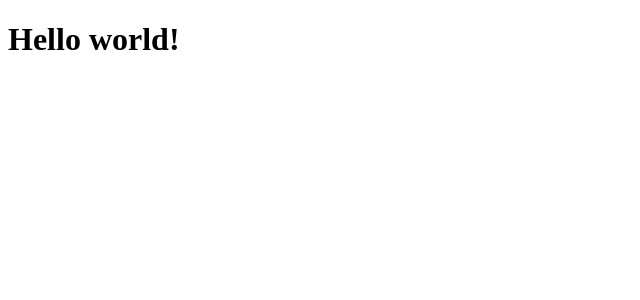
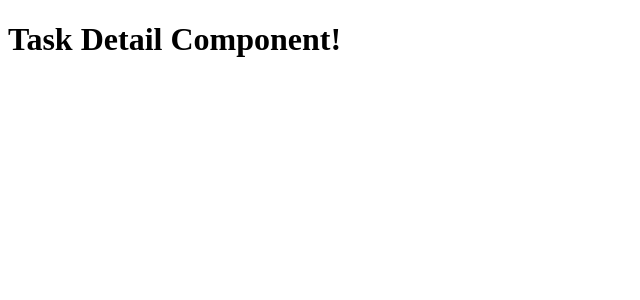
Before and after one commit to Brandddd/task-app-vue-typescript-frontend, a Vue app: page /tasks/1 in a window 1280 px wide. Shown: the top 300 px of the page, without its empty margins (0-640 px from the left). Built offline with nearby package versions, Linux system fonts and the light colour scheme.

Commit message:
feat/taskAppFrontend_V0.0.3: Router for the app created.

```diff
--- a/src/App.vue
+++ b/src/App.vue
@@ -1,4 +1,4 @@
-<template><h1>Hello world!</h1></template>
+<template><router-view /></template>
 
 <script lang="ts">
 import { defineComponent } from "vue";
--- a/src/components/TaskDetail.vue
+++ b/src/components/TaskDetail.vue
@@ -0,0 +1,3 @@
+<template>
+  <h1>Task Detail Component!</h1>
+</template>
--- a/src/components/TaskList.vue
+++ b/src/components/TaskList.vue
@@ -0,0 +1,3 @@
+<template>
+  <h1>Task List Component!</h1>
+</template>
--- /dev/null
+++ b/src/routes/index.ts
@@ -0,0 +1,28 @@
+import { RouteRecordRaw, createRouter, createWebHistory } from "vue-router";
+
+const routes: RouteRecordRaw[] = [
+  {
+    path: "/",
+    alias: "/tasks",
+    name: "tasks",
+    component: () => import("@/components/TaskList.vue"),
+  },
+  {
+    path: "/tasks/new",
+    name: "tasks-new",
+    component: () => import("@/components/TaskForm.vue"),
+  },
+  {
+    path: "/tasks/:id",
+    name: "tasks-details",
+    component: () => import("@/components/TaskDetail.vue"),
+  },
+];
+
+// When using createWebHistory() the URL will look "normal".
+const router = createRouter({
+  history: createWebHistory(),
+  routes: routes
+})
+
+export default router
```
Also changed, not shown: src/main.ts (+4 -3 lines).
